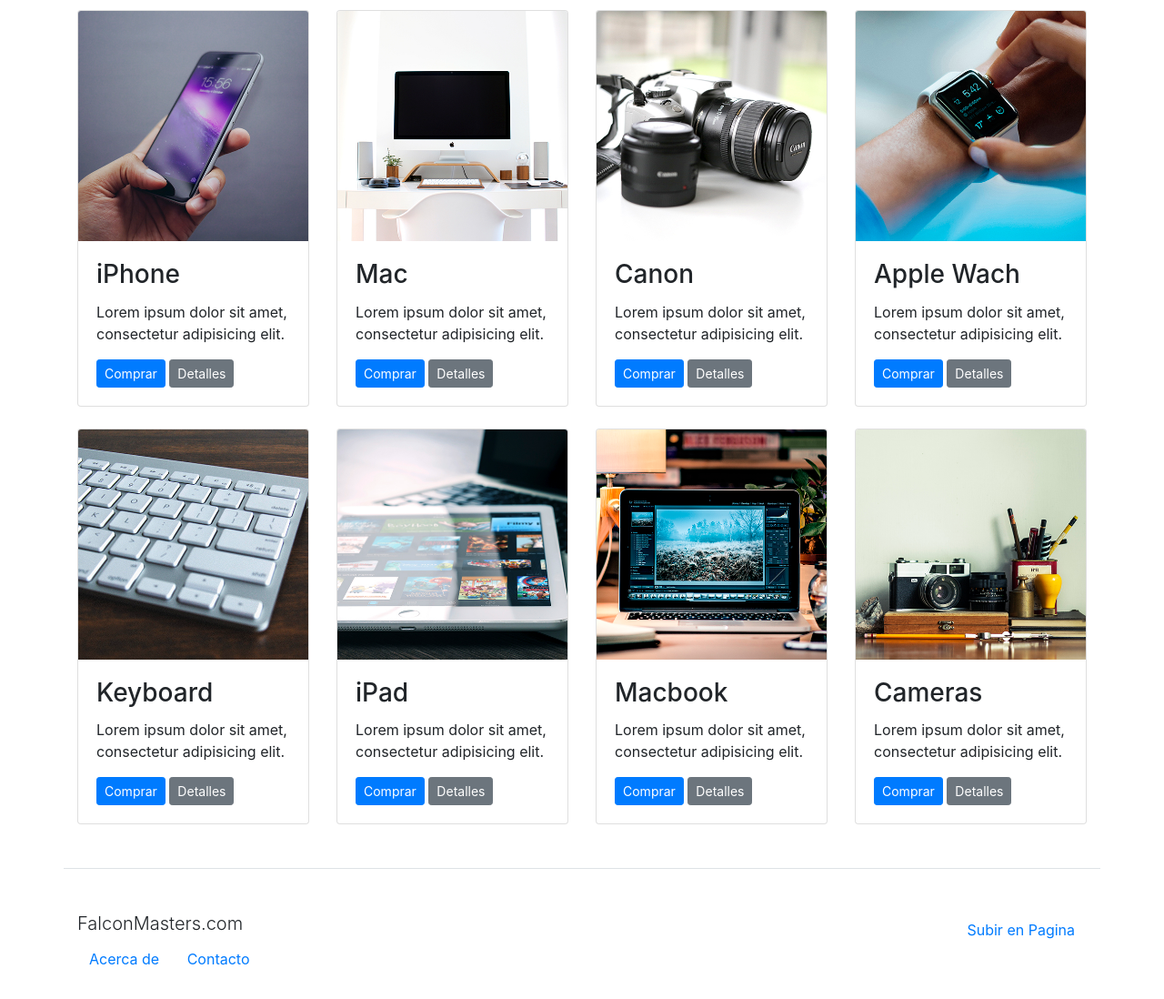
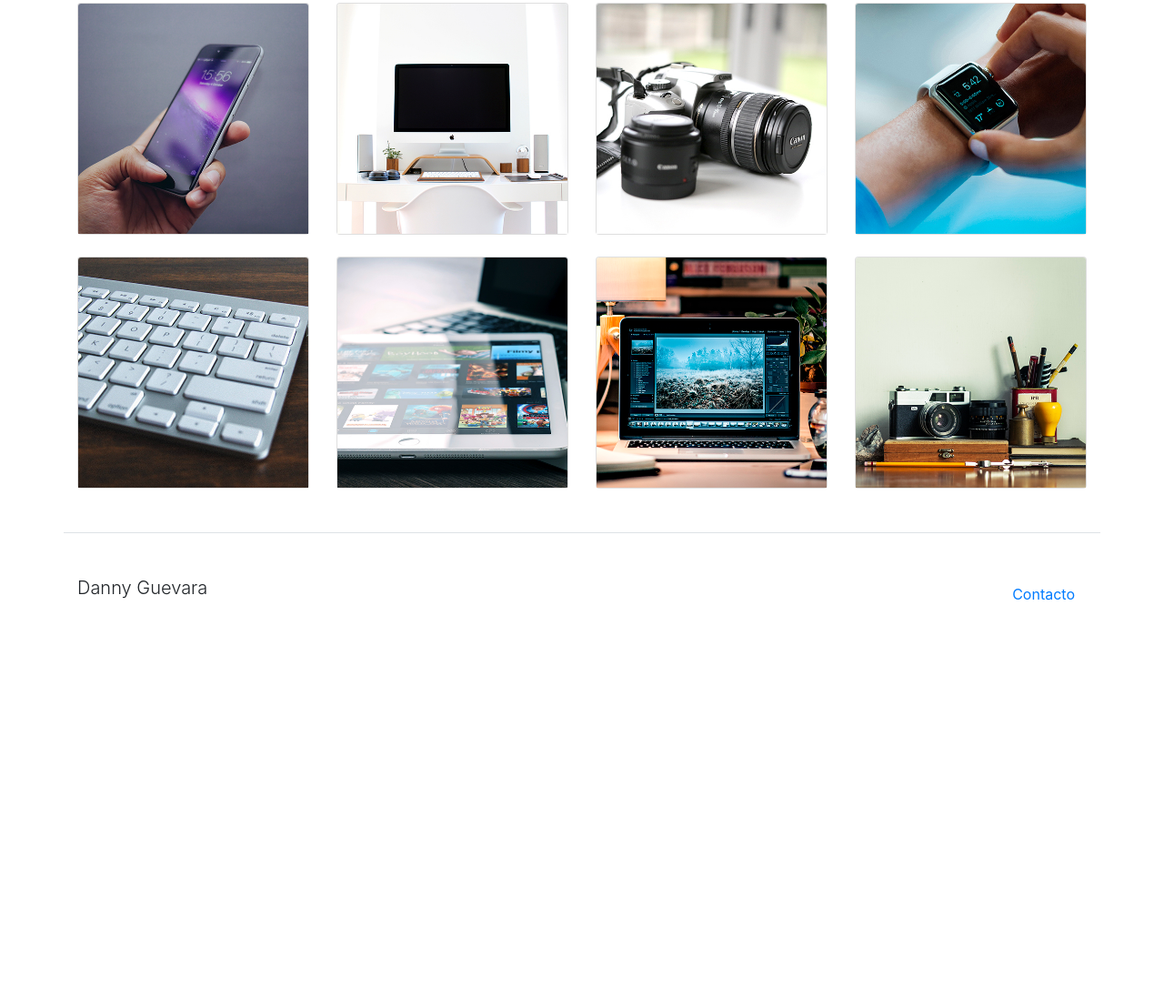
Before and after one commit to FeVer0710/Portafolio-Danny-Guevara, a plain HTML site: page docs/index.html in a window 1280 px wide. Shown: the part 544-1642 px from the top of the page at 91% size. After the commit the page ends 1264 px from the top, so only its background shows below. Drawn offline with Linux system fonts and the light colour scheme.

Commit message:
Modificacion de datos

```diff
--- a/docs/index.html
+++ b/docs/index.html
@@ -4,10 +4,10 @@
 	<meta charset="UTF-8">
 	<meta name="viewport" content="width=device-width, initial-scale=1.0">
 	<link rel="stylesheet" href="css/bootstrap.min.css">
-	<title>Pagina web hecha con Bootstrap</title>
+	<title>Portafolio Danny Guevara</title>
 </head>
 <body>
-	<header>
+	<!-- <header>
 		<nav class="navbar navbar-expand-lg navbar-dark bg-dark">
 			<div class="container">
 				<a href="#" class="navbar-brand">Navbar</a>
@@ -20,7 +20,6 @@
 						<li class="nav-item">
 							<a href="#" class="nav-link">Inicio</a>
 						</li>
-						<!-- Boton Desplegable -->
 						<li class="nav-item dropdown">
 							<a href="#" class="nav-link dropdown-toggle" id="navbarDropdown" data-toggle="dropdown">
 								Productos
@@ -45,9 +44,9 @@
 				</div>
 			</div>
 		</nav>
-	</header>
+	</header> -->
 
-	<main class="container">
+	<main class="container mt-5">
 		<div class="row">
 			<div class="col">
 				<div class="carousel slide" id="slideshow" data-ride="carousel">
@@ -58,7 +57,6 @@
 						<li data-target="#slideshow" data-slide-to="2"></li>
 					</ol>
 
-					<!-- Slides -->
 					<div class="carousel-inner">
 						<div class="carousel-item active">
 							<img src="img/s1.jpg" alt="" class="d-block w-100">
@@ -71,7 +69,6 @@
 						</div>
 					</div>
 
-					<!-- Controles -->
 					<a href="#slideshow" class="carousel-control-prev" data-slide="prev">
 						<span class="carousel-control-prev-icon" aria-hidden="true"></span>
 						<span class="sr-only">Anterior</span>
@@ -87,7 +84,7 @@
 		<div class="row">
 			<div class="col-12">
 				<div class="py-4 border-bottom">
-					<h1 class="text-center">Galeria</h1>
+					<h1 class="text-center">Diseños</h1>
 				</div>
 			</div>
 		</div>
@@ -96,96 +93,96 @@
 			<div class="col-12 col-sm-6 col-lg-3 mb-4">
 				<div class="card">
 					<img class="card-img-top" src="img/1.jpg" alt="">
-					<div class="card-body">
+					<!-- <div class="card-body">
 						<h3 class="card-title">iPhone</h3>
 						<p class="card-text">Lorem ipsum dolor sit amet, consectetur adipisicing elit.</p>
 						<a href="#" class="btn btn-sm btn-primary">Comprar</a>
 						<a href="#" class="btn btn-sm btn-secondary">Detalles</a>
-					</div>
+					</div> -->
 				</div>
 			</div>
 
 			<div class="col-12 col-sm-6 col-lg-3 mb-4">
 				<div class="card">
 					<img class="card-img-top" src="img/2.jpg" alt="">
-					<div class="card-body">
+					<!-- <div class="card-body">
 						<h3 class="card-title">Mac</h3>
 						<p class="card-text">Lorem ipsum dolor sit amet, consectetur adipisicing elit.</p>
 						<a href="#" class="btn btn-sm btn-primary">Comprar</a>
 						<a href="#" class="btn btn-sm btn-secondary">Detalles</a>
-					</div>
+					</div> -->
 				</div>
 			</div>
 
 			<div class="col-12 col-sm-6 col-lg-3 mb-4">
 				<div class="card">
 					<img class="card-img-top" src="img/3.jpg" alt="">
-					<div class="card-body">
+					<!-- <div class="card-body">
 						<h3 class="card-title">Canon</h3>
 						<p class="card-text">Lorem ipsum dolor sit amet, consectetur adipisicing elit.</p>
 						<a href="#" class="btn btn-sm btn-primary">Comprar</a>
 						<a href="#" class="btn btn-sm btn-secondary">Detalles</a>
-					</div>
+					</div> -->
 				</div>
 			</div>
 
 			<div class="col-12 col-sm-6 col-lg-3 mb-4">
 				<div class="card">
 					<img class="card-img-top" src="img/4.jpg" alt="">
-					<div class="card-body">
+					<!-- <div class="card-body">
 						<h3 class="card-title">Apple Wach</h3>
 						<p class="card-text">Lorem ipsum dolor sit amet, consectetur adipisicing elit.</p>
 						<a href="#" class="btn btn-sm btn-primary">Comprar</a>
 						<a href="#" class="btn btn-sm btn-secondary">Detalles</a>
-					</div>
+					</div> -->
 				</div>
 			</div>
 
 			<div class="col-12 col-sm-6 col-lg-3 mb-4">
 				<div class="card">
 					<img class="card-img-top" src="img/5.jpg" alt="">
-					<div class="card-body">
+					<!-- <div class="card-body">
 						<h3 class="card-title">Keyboard</h3>
 						<p class="card-text">Lorem ipsum dolor sit amet, consectetur adipisicing elit.</p>
 						<a href="#" class="btn btn-sm btn-primary">Comprar</a>
 						<a href="#" class="btn btn-sm btn-secondary">Detalles</a>
-					</div>
+					</div> -->
 				</div>
 			</div>
 
 			<div class="col-12 col-sm-6 col-lg-3 mb-4">
 				<div class="card">
 					<img class="card-img-top" src="img/6.jpg" alt="">
-					<div class="card-body">
+					<!-- <div class="card-body">
 						<h3 class="card-title">iPad</h3>
 						<p class="card-text">Lorem ipsum dolor sit amet, consectetur adipisicing elit.</p>
 						<a href="#" class="btn btn-sm btn-primary">Comprar</a>
 						<a href="#" class="btn btn-sm btn-secondary">Detalles</a>
-					</div>
+					</div> -->
 				</div>
 			</div>
 
 			<div class="col-12 col-sm-6 col-lg-3 mb-4">
 				<div class="card">
 					<img class="card-img-top" src="img/7.jpg" alt="">
-					<div class="card-body">
+					<!-- <div class="card-body">
 						<h3 class="card-title">Macbook</h3>
 						<p class="card-text">Lorem ipsum dolor sit amet, consectetur adipisicing elit.</p>
 						<a href="#" class="btn btn-sm btn-primary">Comprar</a>
 						<a href="#" class="btn btn-sm btn-secondary">Detalles</a>
-					</div>
+					</div> -->
 				</div>
 			</div>
 
 			<div class="col-12 col-sm-6 col-lg-3 mb-4">
 				<div class="card">
 					<img class="card-img-top" src="img/8.jpg" alt="">
-					<div class="card-body">
+					<!-- <div class="card-body">
 						<h3 class="card-title">Cameras</h3>
 						<p class="card-text">Lorem ipsum dolor sit amet, consectetur adipisicing elit.</p>
 						<a href="#" class="btn btn-sm btn-primary">Comprar</a>
 						<a href="#" class="btn btn-sm btn-secondary">Detalles</a>
-					</div>
+					</div> -->
 				</div>
 			</div>
 		</div>
@@ -194,12 +191,10 @@
 	<footer class="container">
 		<div class="row border-top py-5">
 			<div class="col">
-				<h3 class="lead">FalconMasters.com</h3>
-				<a href="#" class="btn btn-link">Acerca de</a>
-				<a href="#" class="btn btn-link">Contacto</a>
+				<h3 class="lead">Danny Guevara</h3>
 			</div>
 			<div class="col text-right">
-				<a href="#" class="btn btn-link">Subir en Pagina</a>
+				<a href="#" class="btn btn-link">Contacto</a>
 			</div>
 		</div>
 	</footer>
```
